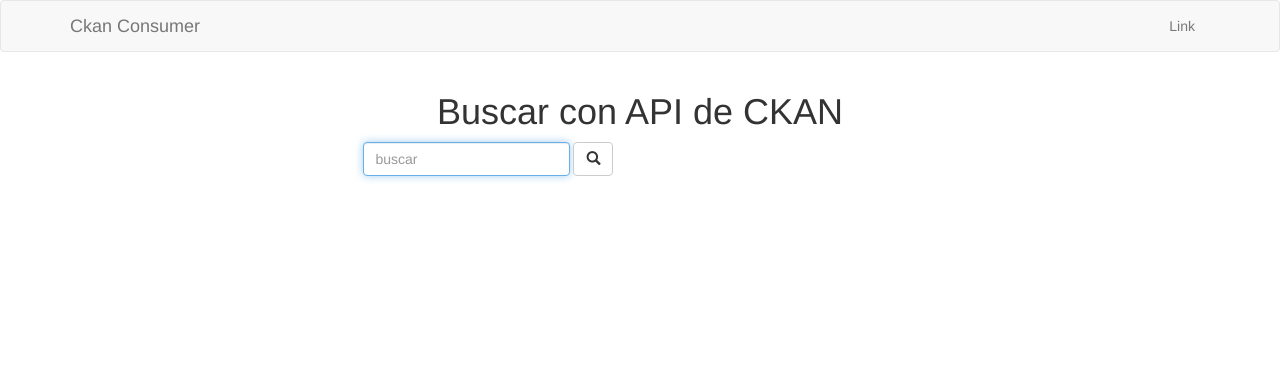
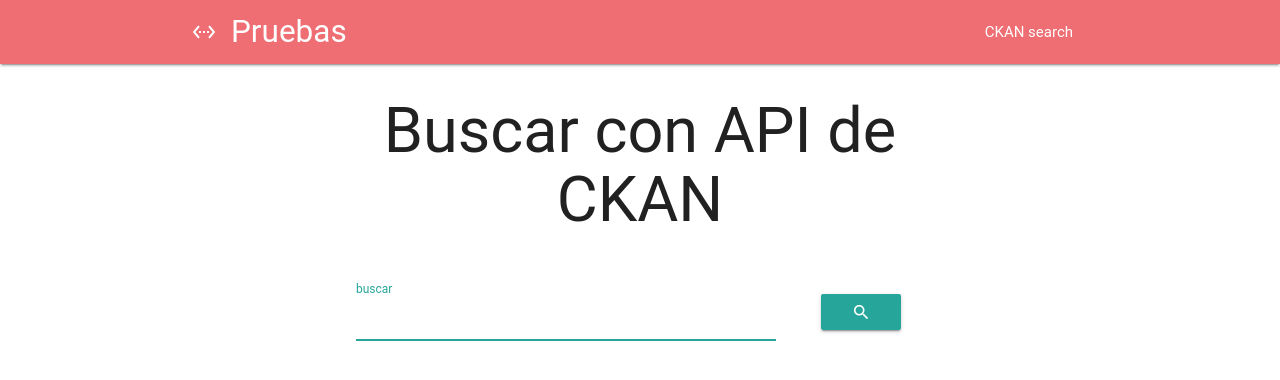
Before and after one commit to manujas/FCA_automaticEval, a Django app: page /ckan_search/ in a window 1280 px wide. Shown: the top 380 px of the page. Run offline with Django 3.2, Linux system fonts and the light colour scheme; some libraries are stand-ins or nearby versions; some web fonts are replaced.

Commit message:
cambio de lib de css de  bootstrap a materilize

```diff
--- a/web/templates/web/basic.html
+++ b/web/templates/web/basic.html
@@ -2,37 +2,24 @@
 <html lang="es">
     <head>
         <meta charset="utf-8">
-        <meta http-equiv="X-UA-Compatible" content="IE=edge">
-        <meta name="viewport" content="width=device-width, initial-scale=1">
+        <meta name="viewport" content="width=device-width, initial-scale=1.0"/>
 
         <title>Intento de consumidors de API de ckan</title>
 
-        <!-- LIBS -->
-        <link rel="stylesheet" href="https://maxcdn.bootstrapcdn.com/bootstrap/3.3.7/css/bootstrap.min.css" integrity="sha384-BVYiiSIFeK1dGmJRAkycuHAHRg32OmUcww7on3RYdg4Va+PmSTsz/K68vbdEjh4u" crossorigin="anonymous">
+        <!-- LIBS & FONTS-->
+        <link href="http://fonts.googleapis.com/icon?family=Material+Icons" rel="stylesheet">
+        <link rel="stylesheet" href="https://cdnjs.cloudflare.com/ajax/libs/materialize/0.97.7/css/materialize.min.css">
     </head>
     <body>
 
-        <nav class="navbar navbar-default">
-      <div class="container">
-        <!-- Brand and toggle get grouped for better mobile display -->
-        <div class="navbar-header">
-          <button type="button" class="navbar-toggle collapsed" data-toggle="collapse" data-target="#bs-example-navbar-collapse-1" aria-expanded="false">
-            <span class="sr-only">Toggle navigation</span>
-            <span class="icon-bar"></span>
-            <span class="icon-bar"></span>
-            <span class="icon-bar"></span>
-          </button>
-          <a class="navbar-brand" href="#">Ckan Consumer</a>
-        </div>
-
-        <div class="collapse navbar-collapse" id="bs-example-navbar-collapse-1">
-          <ul class="nav navbar-nav navbar-right">
-            <li><a href="#">Link</a></li>
+        <nav>
+            <div class="nav-wrapper container">
+                <a href="#" class="brand-logo"><i class="material-icons">settings_ethernet</i>Pruebas</a>
+                <ul id="nav-mobile" class="right hide-on-med-and-down">
+                    <li><a href="{% url 'index' %}">CKAN search</a></li>
                 </ul>
             </div>
-      </div>
         </nav>
-
         <div class="container">
         {% block content %}
 
@@ -41,6 +28,6 @@
 
         <!-- JS Libs -->
         <script src="https://code.jquery.com/jquery-2.2.4.min.js" integrity="sha256-BbhdlvQf/xTY9gja0Dq3HiwQF8LaCRTXxZKRutelT44=" crossorigin="anonymous"></script>
-    <script src="https://maxcdn.bootstrapcdn.com/bootstrap/3.3.7/js/bootstrap.min.js" integrity="sha384-Tc5IQib027qvyjSMfHjOMaLkfuWVxZxUPnCJA7l2mCWNIpG9mGCD8wGNIcPD7Txa" crossorigin="anonymous"></script>
+        <script src="https://cdnjs.cloudflare.com/ajax/libs/materialize/0.97.7/js/materialize.min.js"></script>
     </body>
 </html>
--- a/web/templates/web/index.html
+++ b/web/templates/web/index.html
@@ -3,20 +3,21 @@
 {% block content %}
 
 <div class="row">
-    <div class="col-md-6 col-md-offset-3">
-        <h1 class="text-center">Buscar con API de CKAN</h1>
+    <div class="col s8 offset-s2">
+        <h1 class="center-align">Buscar con API de CKAN</h1>
     </div>
 </div>
 
 <div class="row">
-    <div class="col-md-6 col-md-offset-3">
-        <form class="form-inline">
-            <div class="form-group">
-                <input name="q" type="text" class="form-control" placeholder="buscar" autofocus>
+        <form class="col s8 offset-s2 center-align">
+            <div class="input-field col s9">
+                <input name="q" type="text" autofocus>
+                <label for="last_name">buscar</label>
             </div>
-            <button type="submit" class="btn btn-default"><span class="glyphicon glyphicon-search" aria-hidden="true"></span></button>
+            <div class="input-field col s3">
+                <button type="submit" class="btn waves-effect waves-light"><i class="material-icons">search</i></button>
+            </div>
         </form>
-    </div>
 </div>
 
 {% if data %}
@@ -24,11 +25,12 @@
 <section calss="search_results">
     {% for result in data.results %}
     <div class="row result-container">
-        <div class="col-md-6 col-md-offset-3">
-            <h3 class="text-info">{{result.title|safe}}</h3>
-            <p class="text-muted">{{result.author|safe}}</p>
-            <p>{{result.notes|safe}}</p>
-
+        <div class="col s8 offset-s2">
+            <div class="card-panel hoverable result-item">
+                <h4 class="indigo-text">{{result.title|safe}}</h4>
+                <p class="blue-grey-text text-lighten-1">{{result.author|safe}}</p>
+                <p>{{result.notes|safe|linebreaks|truncatechars:200}}</p>
+            </div>
         </div>
     </div>
     {% endfor %}
--- a/web/urls.py
+++ b/web/urls.py
@@ -2,5 +2,5 @@
 from . import views
 
 urlpatterns = [
-    url(r'^$', views.index),
+    url(r'^$', views.index, name='index'),
 ]
```
Lines whose indentation alone changed are shown as unchanged.
